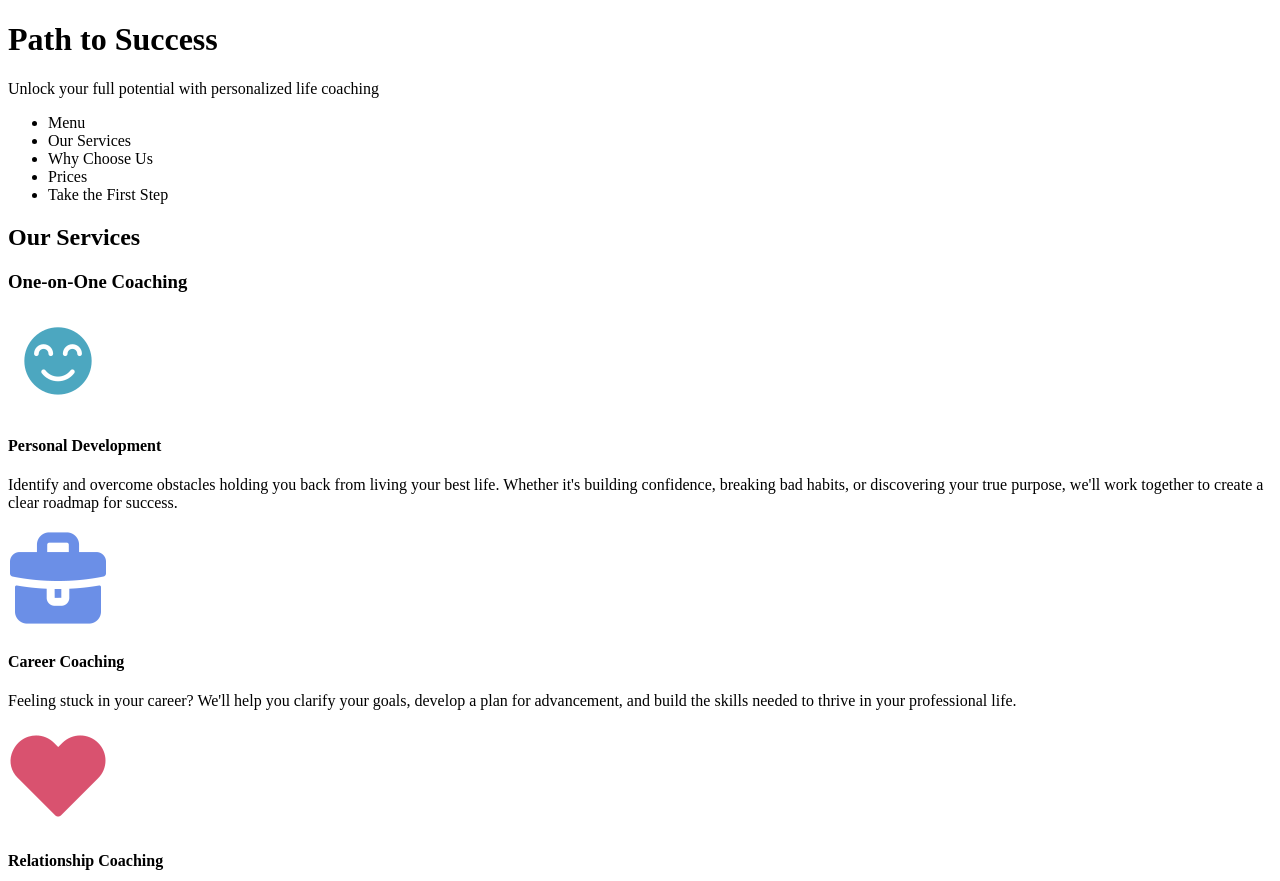
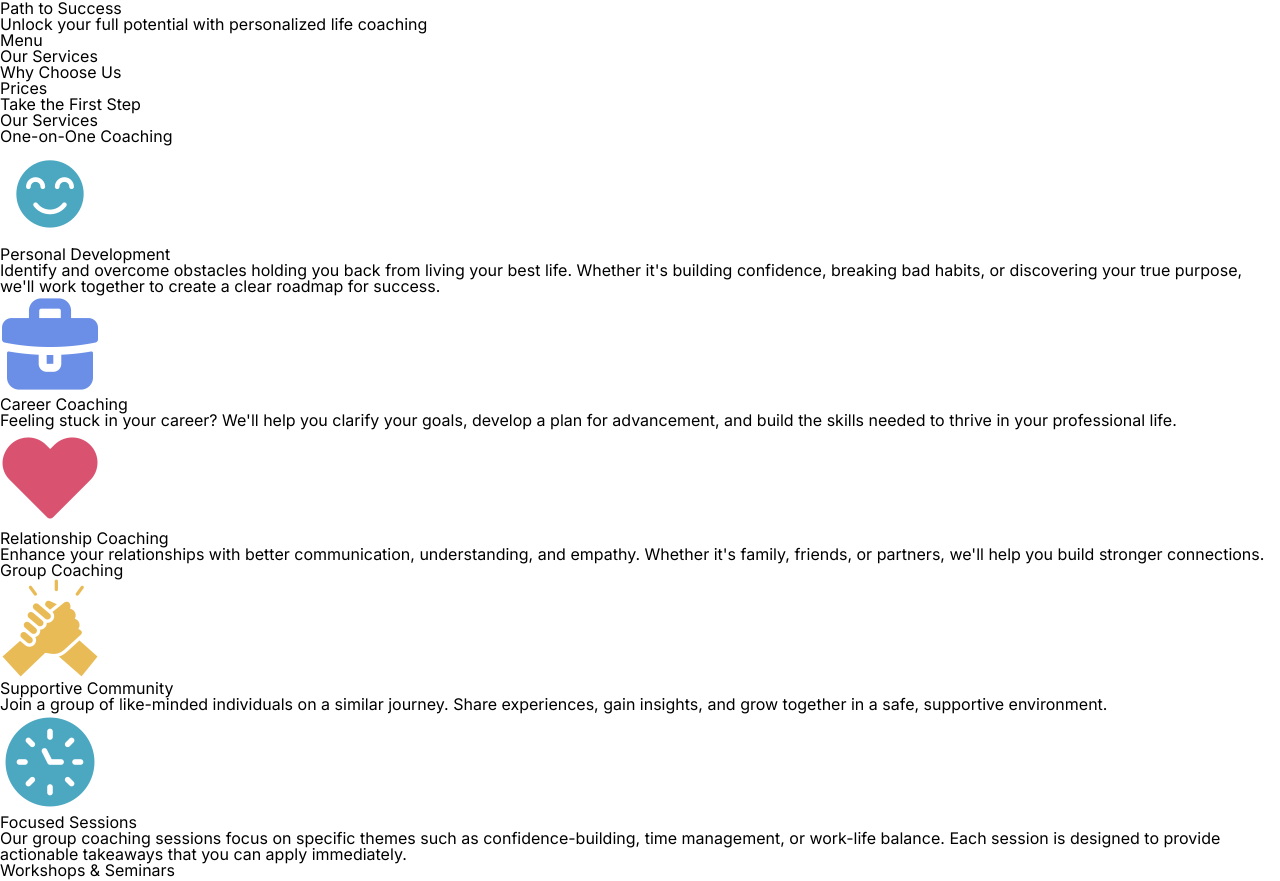
Before and after one commit to msjohn36/path-to-success, a plain HTML site: page index.html in a window 1280 px wide. Shown: the top 881 px of the page. Drawn offline with Linux system fonts and the light colour scheme; a web font is replaced by a local one.

Commit message:
styles font, reset, root input

```diff
--- a/styles.css
+++ b/styles.css
@@ -1,9 +1,80 @@
 
     /* -------------------- CSS BY NAME -------------------------------------- */
+
     /* -------------------- IMPORTED FONTS -------------------------------------- */
+    @import url('https://fonts.googleapis.com/css2?family=Inter:ital,opsz,wght@0,14..32,100..900;1,14..32,100..900&family=Kavoon&display=swap');
     /*-------------------- CSS REST ---------------------------------------------------*/
+    /* http://meyerweb.com/eric/tools/css/reset/
+   v2.0 | 20110126
+   License: none (public domain)
+*/
+
+html, body, div, span, applet, object, iframe,
+h1, h2, h3, h4, h5, h6, p, blockquote, pre,
+a, abbr, acronym, address, big, cite, code,
+del, dfn, em, img, ins, kbd, q, s, samp,
+small, strike, strong, sub, sup, tt, var,
+b, u, i, center,
+dl, dt, dd, ol, ul, li,
+fieldset, form, label, legend,
+table, caption, tbody, tfoot, thead, tr, th, td,
+article, aside, canvas, details, embed,
+figure, figcaption, footer, header, hgroup,
+menu, nav, output, ruby, section, summary,
+time, mark, audio, video {
+	margin: 0;
+	padding: 0;
+	border: 0;
+	font-size: 100%;
+	font: inherit;
+	vertical-align: baseline;
+}
+/* HTML5 display-role reset for older browsers */
+article, aside, details, figcaption, figure,
+footer, header, hgroup, menu, nav, section {
+	display: block;
+}
+body {
+	line-height: 1;
+}
+ol, ul {
+	list-style: none;
+}
+blockquote, q {
+	quotes: none;
+}
+blockquote:before, blockquote:after,
+q:before, q:after {
+	content: '';
+	content: none;
+}
+table {
+	border-collapse: collapse;
+	border-spacing: 0;
+}
+
     /* -------------------- ROOT VARIABLES --------------------------------------- */
+:root{
+    font-family: "Inter", sans-serif;
+    --font-heading: "kavoon", serif;
+    --font-text: "Inter", sans-serif;
+    font-size: 1em;
+    --Teal :#4CA7C0;
+    --Purple :#484FB7;
+    --Lavender :#6B8FE7;
+    --Yellow :#E9BB57;
+    --Pink:#D9526F;
+    --Dark-gray:#1E1E1E;
+    --White:#ffffff;
+}
+
     /* --------------------GLOBAL STYLES (mobile first/small) --------------------*/
-    /*-------------------- MEDIA QUERY (medium) --------------------------------*/
-    /*-------------------- MEDIA QUERY (large) ------------------------------------*/
-    /*-------------------- MEDIA QUERY (xl) ---------------------------------------*/
+@media screen and {
+    min-width: 450px;
+
+}
+    /*-------------------- MEDIA QUERY (Medium- min-width: 620px) --------------------------------*/
+
+    /*-------------------- MEDIA QUERY (Large- min-width: 950px) ------------------------------------*/
+
+    /*-------------------- MEDIA QUERY (XL- min-width: 1280px) ---------------------------------------*/
```
